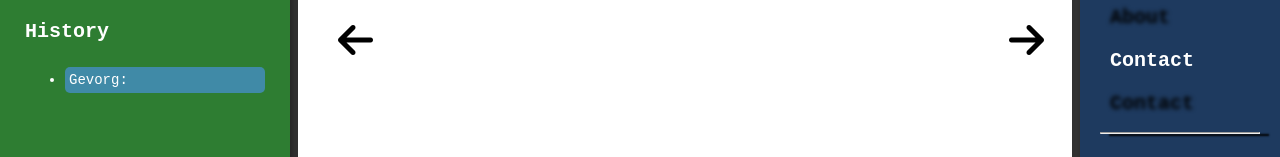
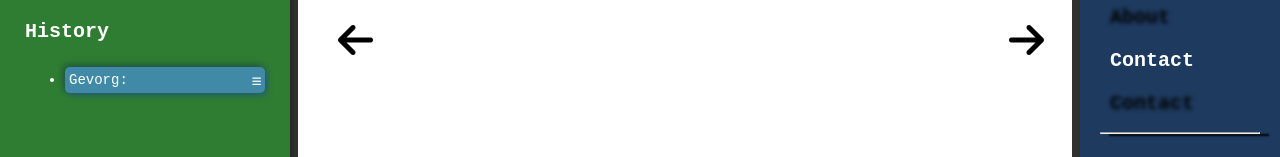
Before and after one commit to Gev2209/Web_Page_Resume, a plain HTML site: page second_page/index.html in a window 1280 px wide. Both pictures are taken after a click on the element "Add". Shown: the part 365-522 px from the top of the page. Drawn offline with nearby package versions, Linux system fonts and the light colour scheme.

Commit message:
modified chat

```diff
--- a/second_page/app.js
+++ b/second_page/app.js
@@ -7,7 +7,6 @@ const inputNamme = document.querySelector('.name_pic');
 const btn_message = document.querySelector('.btn');
 const history_text = document.querySelector('.histoy_list_li');
 const text_contents = document.querySelector('.history_text_content');
-
 
 let count = 0;
 const list_texts = [];
@@ -34,14 +33,25 @@ const handle_picture_decrement = () => {
 
 const handle_btn_text = () => {
         const name = 'Gevorg';
+        for (let i = 0; i < 1; i++) {
+            const elementUl = document.createElement('ul');
+            const elementLi = document.createElement('li');
+            const elementIcon = document.createElement('i');
+
+        elementIcon.classList.add('fa-solid', 'fa-bars');
+        console.log(elementIcon, 'elementIcon');
+
+        // Устанавливаем текст для li
+        elementLi.textContent = `${name}: ${inputNamme.value} `; // Добавляем текст без иконки
+        elementLi.appendChild(elementIcon); // Добавляем иконку как дочерний элемент li
+
+        // Добавляем li в ul и ul в текстовый блок
+        elementUl.appendChild(elementLi);
+        text_contents.appendChild(elementUl);
+
+        // Сохраняем значение в массив
         list_texts.push(inputNamme.value);
-        for (let i = 0; i < 1; i++) {
-        const elementUl = document.createElement('ul');
-        const elementLi = document.createElement('li');
-        console.log(elementUl,'>>>>elementUl');
-        elementLi.textContent = `${name}: ${inputNamme.value}`;
-        elementUl.appendChild(elementLi)
-        text_contents.appendChild(elementUl)
+        console.log(list_texts, 'list_texts');
         }
 }
 
--- a/second_page/index.html
+++ b/second_page/index.html
@@ -29,7 +29,9 @@
             <p class="btn">Add</p>
             <hr class="aside_hr">
             <p class="history_text">History</p>
-            <span class="history_text_content"></span>
+            <span class="history_text_content">
+                <!-- <i class="fa-solid fa-bars"></i> -->
+            </span>
         </form>
         </aside>
         <article id="articles">
--- a/second_page/style.css
+++ b/second_page/style.css
@@ -164,6 +164,8 @@ aside p {
     border-radius: 5px;
     font-size: 14px;
     padding: 5px 4px;
+    box-shadow:  2px 2px 6px #1e46ac92,
+             -2px -2px 6px #0e013355;
 }
 .histoy_list {
     padding: 5px;
@@ -201,6 +203,16 @@ label {
     color: white;
 }
 
+.fa-bars {
+    /* color: red; */
+    cursor: pointer;
+    font-size: 10px;
+    float: right;
+    padding-top: 4px;
+} .fa-bars:hover {
+    transform: rotate(45deg);
+    transition: all ease 1s;
+}
 /* Aside finished */
 /* article */
 article {
```
